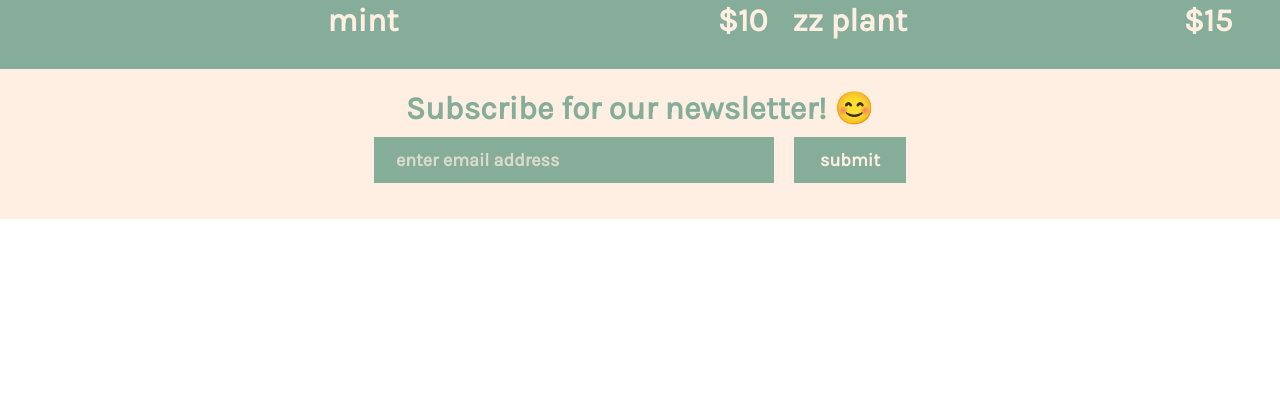
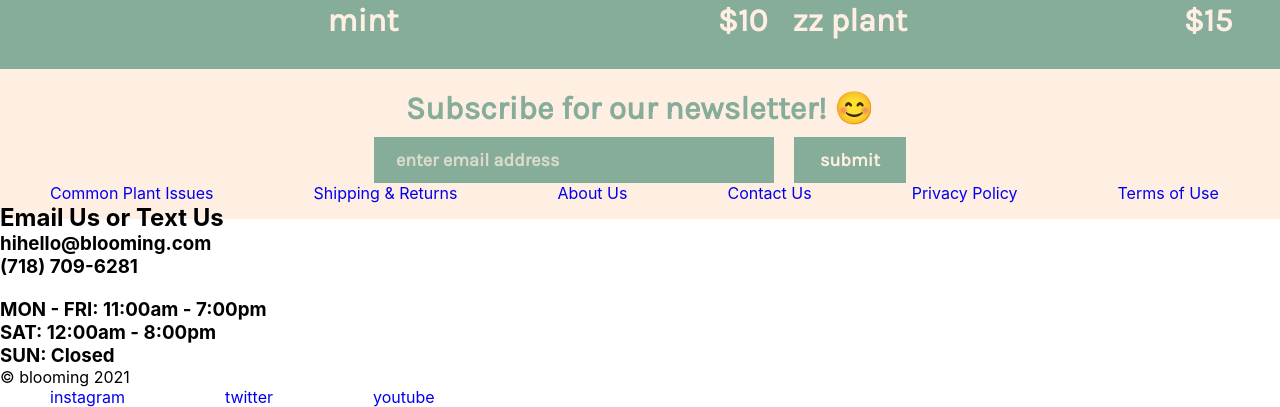
Before and after one commit to jadyhome/blooming2, a React (Create React App) app: page /plants in a window 1280 px wide. Shown: the part 1093-1500 px from the top of the page. Before the commit the page ends 1312 px from the top, so only its background shows below. Built offline with nearby package versions, Linux system fonts and the light colour scheme.

Commit message:
added more info and links to footer

```diff
--- a/src/components/BeigeFooter.js
+++ b/src/components/BeigeFooter.js
@@ -3,12 +3,129 @@ import "../styles/Main.css";
 
 const BeigeFooter = () => {
   return (
-    <div className="b-footer">
-      <div className="b-footer-info">
-        <h1 className="b-subscribe">Subscribe for our newsletter! 😊</h1>
-        <div className="email">
-          <input className="b-email" type="email" placeholder="enter email address" />
-          <button className="b-submit" type="submit">submit</button>
+    <div className="footer">
+      <div className="b-footer">
+        <div className="b-footer-info">
+          <h1 className="b-subscribe">Subscribe for our newsletter! 😊</h1>
+          <div className="email">
+            <input
+              className="b-email"
+              type="email"
+              placeholder="enter email address"
+            />
+            <button className="b-submit" type="submit">
+              submit
+            </button>
+          </div>
+        </div>
+
+        <div className="b-divider" />
+
+        <div className="b-more-info">
+          <div className="info-links">
+            <a
+              href="commonplantissues"
+              className="b-links"
+              rel="noopener noreferrer"
+              target="_blank"
+              alt="Common Plant Issues"
+            >
+              Common Plant Issues
+            </a>
+            <a
+              href="shippingandreturns"
+              className="b-links"
+              rel="noopener noreferrer"
+              target="_blank"
+              alt="Shipping & Returns"
+            >
+              Shipping & Returns
+            </a>
+
+            <a
+              href="aboutus"
+              className="b-links"
+              rel="noopener noreferrer"
+              target="_blank"
+              alt="About Us"
+            >
+              About Us
+            </a>
+            <a
+              href="contactus"
+              className="b-links"
+              rel="noopener noreferrer"
+              target="_blank"
+              alt="Contact Us"
+            >
+              Contact Us
+            </a>
+
+            <a
+              href="privacypolicy"
+              className="b-links"
+              rel="noopener noreferrer"
+              target="_blank"
+              alt="Privacy Policy"
+            >
+              Privacy Policy
+            </a>
+            <a
+              href="termsofuse"
+              className="b-links"
+              rel="noopener noreferrer"
+              target="_blank"
+              alt="Terms of Use"
+            >
+              Terms of Use
+            </a>
+          </div>
+
+          <div className="b-storeinfo">
+            <h2 className="b-contactus">Email Us or Text Us</h2>
+            <h3>
+              hihello@blooming.com <br /> (718) 709-6281
+            </h3>
+            <br />
+            <h3>MON - FRI: 11:00am - 7:00pm</h3>
+            <h3>SAT: 12:00am - 8:00pm</h3>
+            <h3>SUN: Closed</h3>
+          </div>
+        </div>
+
+        <div className="b-divider" />
+
+        <div className="b-end">
+          <div className="b-cr">© blooming 2021</div>
+          <div className="b-socials">
+            <a
+              href="https://www.instagram.com/"
+              className="b-instagram"
+              rel="noopener noreferrer"
+              target="_blank"
+              alt="instagram"
+            >
+              instagram
+            </a>
+            <a
+              href="https://twitter.com/"
+              className="b-twitter"
+              rel="noopener noreferrer"
+              target="_blank"
+              alt="twitter"
+            >
+              twitter
+            </a>
+            <a
+              href="https://www.youtube.com/"
+              className="b-youtube"
+              rel="noopener noreferrer"
+              target="_blank"
+              alt="youtube"
+            >
+              youtube
+            </a>
+          </div>
         </div>
       </div>
     </div>
```
